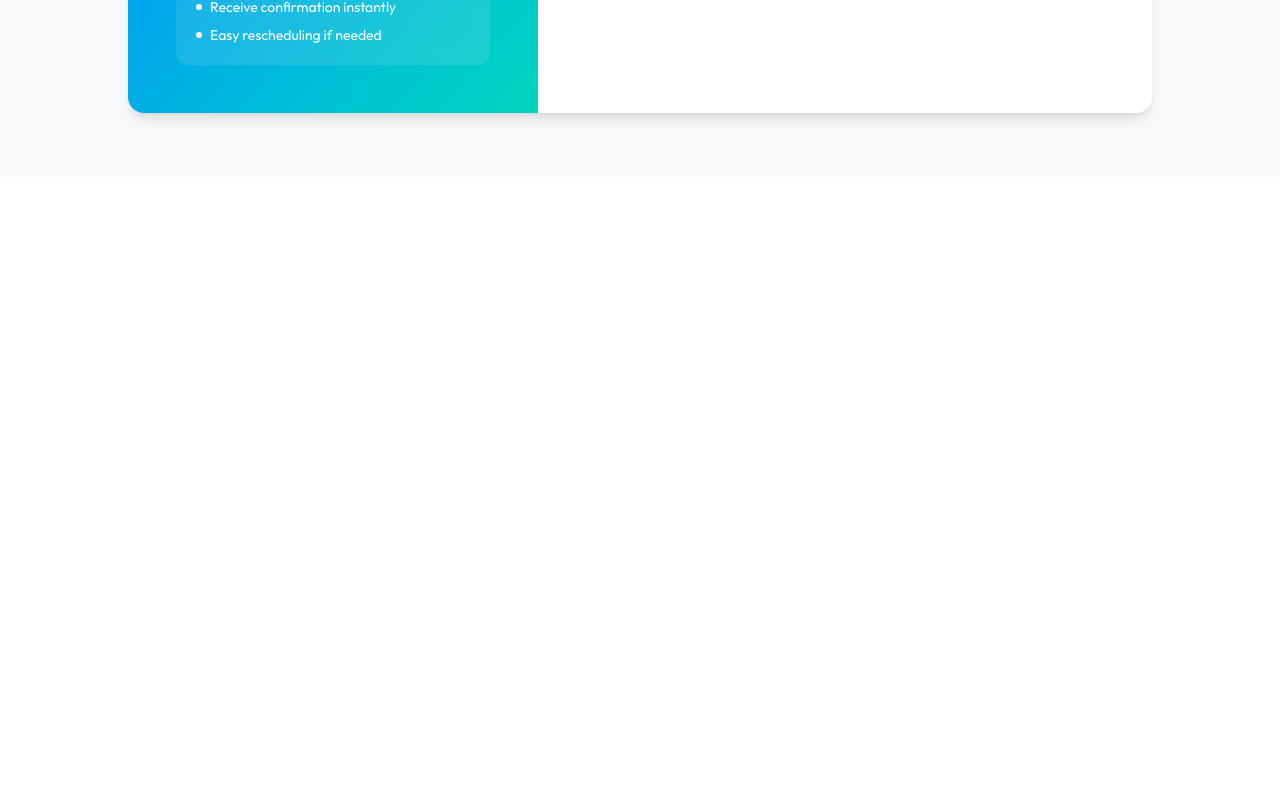
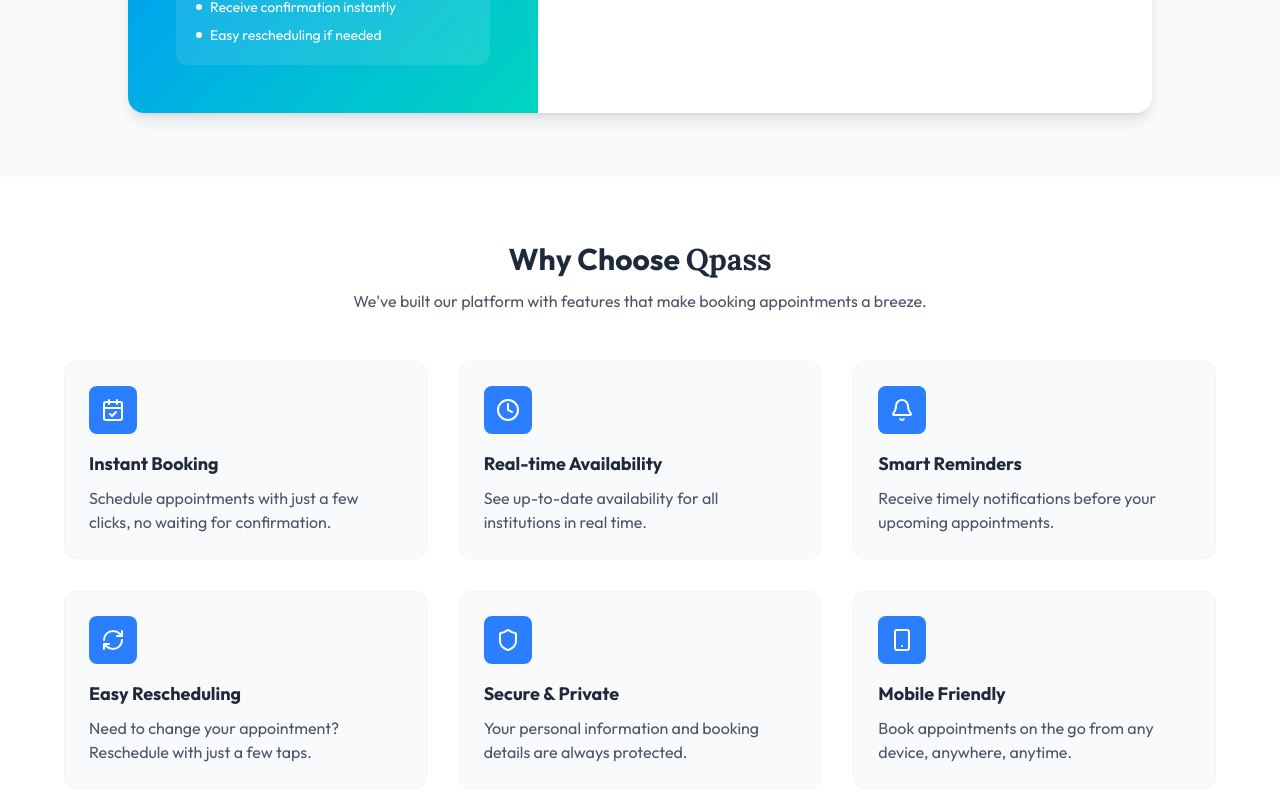
Before and after one commit to Holuwaphemmy01/Qpass, a React (Vite) app in the folder client/: page / in a window 1280 px wide. Shown: the part 2756-3557 px from the top of the page. Before the commit the page ends 2933 px from the top, so only its background shows below. Built offline with nearby package versions, Linux system fonts and the light colour scheme.

Commit message:
feature section

```diff
--- /dev/null
+++ b/client/src/components/FeatureSectiont.tsx
@@ -0,0 +1,70 @@
+import React from 'react';
+import { CalendarCheck, Clock, Bell, RefreshCw, Shield, Smartphone } from 'lucide-react';
+
+export const FeatureSection: React.FC = () => {
+  const features = [
+    {
+      icon: CalendarCheck,
+      title: 'Instant Booking',
+      description: 'Schedule appointments with just a few clicks, no waiting for confirmation.'
+    },
+    {
+      icon: Clock,
+      title: 'Real-time Availability',
+      description: 'See up-to-date availability for all institutions in real time.'
+    },
+    {
+      icon: Bell,
+      title: 'Smart Reminders',
+      description: 'Receive timely notifications before your upcoming appointments.'
+    },
+    {
+      icon: RefreshCw,
+      title: 'Easy Rescheduling',
+      description: 'Need to change your appointment? Reschedule with just a few taps.'
+    },
+    {
+      icon: Shield,
+      title: 'Secure & Private',
+      description: 'Your personal information and booking details are always protected.'
+    },
+    {
+      icon: Smartphone,
+      title: 'Mobile Friendly',
+      description: 'Book appointments on the go from any device, anywhere, anytime.'
+    }
+  ];
+
+  return (
+    <section className="py-16 bg-white">
+      <div className="container mx-auto px-4">
+        <div className="text-center mb-12">
+          <h2 className="text-3xl font-bold text-gray-800 mb-3">Why Choose <span className='font-lora'>Qpass</span></h2>
+          <p className="text-gray-600 max-w-2xl mx-auto">
+            We've built our platform with features that make booking appointments a breeze.
+          </p>
+        </div>
+
+        <div className="grid sm:grid-cols-2 lg:grid-cols-3 gap-8 max-w-6xl mx-auto">
+          {features.map((feature, index) => {
+            const Icon = feature.icon;
+
+            return (
+              <div
+                key={index}
+                className="bg-gray-50 rounded-xl p-6 hover:shadow-md transition-all border border-gray-100 group"
+              >
+                <div className="w-12 h-12 bg-blue-500 rounded-lg flex items-center justify-center mb-4 transform group-hover:scale-110 group-hover:rotate-3 transition-transform">
+                  <Icon className="h-6 w-6 text-white" />
+                </div>
+
+                <h3 className="font-bold text-gray-800 text-lg mb-2">{feature.title}</h3>
+                <p className="text-gray-600">{feature.description}</p>
+              </div>
+            );
+          })}
+        </div>
+      </div>
+    </section>
+  );
+};
--- a/client/src/pages/Home.tsx
+++ b/client/src/pages/Home.tsx
@@ -4,6 +4,7 @@
 import { FeaturedInstitutions } from '../components/FeaturedInstitution'
 import { HowItWorks } from '../components/HowItWorks'
 import { BookingProcess } from '../components/BookingProcess'
+import { FeatureSection } from '../components/FeatureSectiont'
 
 const Home = () => {
   return (
@@ -14,6 +15,8 @@
       <FeaturedInstitutions/>
       <HowItWorks/>
       <BookingProcess/>
+      <FeatureSection/>
+
     </div>
   )
 }
```
